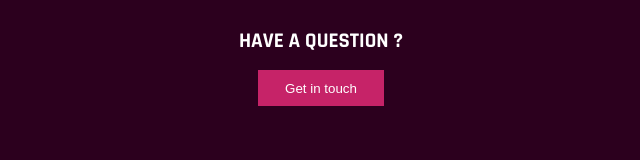
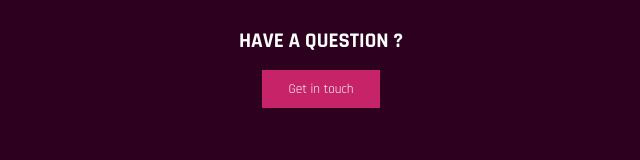
Before and after one commit to ah28011992/Portfolio, a React (Vite) app: page /projects in a window 1280 px wide. Shown: the part 1680-1840 px from the top of the page, without its empty margins (319-959 px from the left). Built offline with nearby package versions, Linux system fonts and the light colour scheme.

Commit message:
add to previous commit

```diff
--- a/src/index.css
+++ b/src/index.css
@@ -349,5 +349,6 @@ main {
 	padding: 0.8em 2em;
 	margin-top: 1em;
 	color: white;
-	font-family: ;
+	font-family: var(--font-regular);
+	font-weight: var(--font-weight-regular);
 }
```
